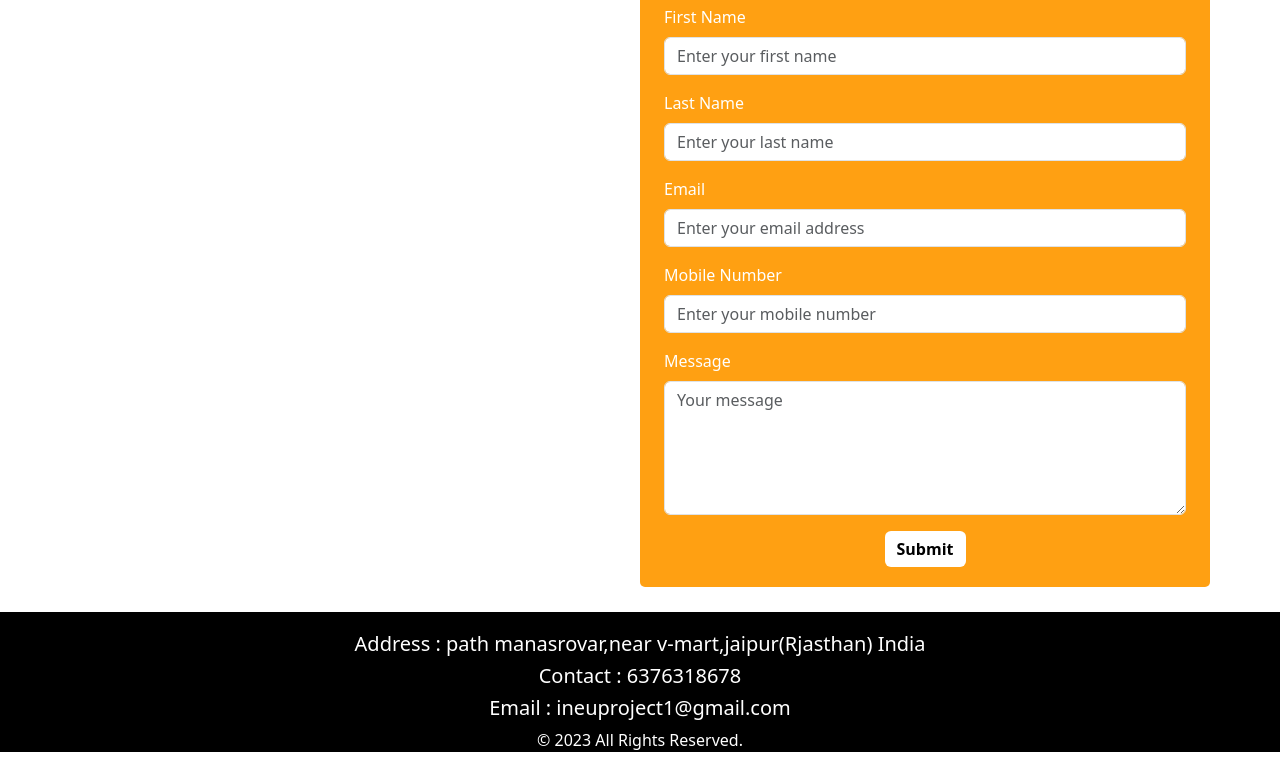
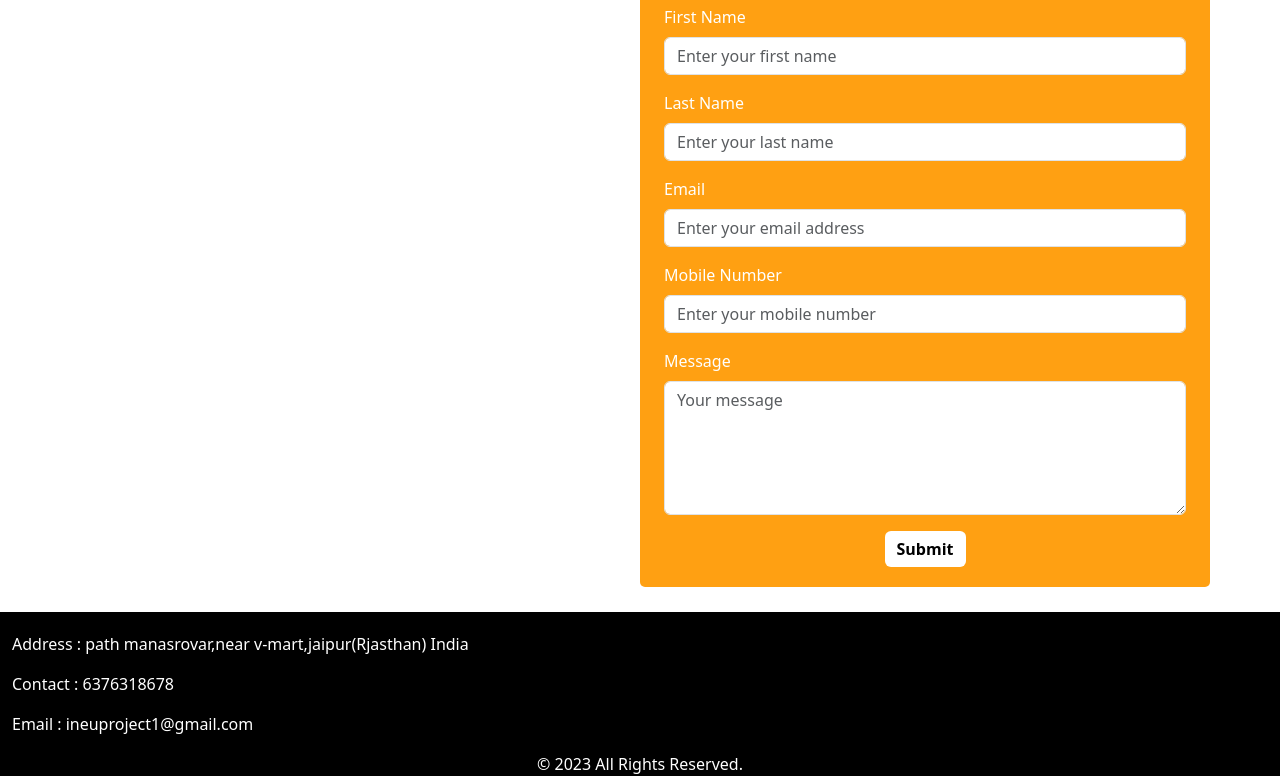
Before and after one commit to vishal-thanvi/Internship-pro1-vishal, a plain HTML site: page index.html in a window 1280 px wide. Shown: the part 2007-2789 px from the top of the page. Before the commit the page ends 2765 px from the top, so only its background shows below. Drawn offline with nearby package versions, Linux system fonts and the light colour scheme; files that its build step writes are made by us from their sources.

Commit message:
Update index.html

```diff
--- a/index.html
+++ b/index.html
@@ -49,7 +49,7 @@ color:#ffffff
 background-color: rgb(82, 82, 82);
 color: #ffffff;
 }
-h6
+.box p
 {
   font-size:20px;
   text-align: center;
@@ -264,9 +264,9 @@ h6
   <!--contact information-->
   <div class="container-fluid" style="margin-top:25px; margin-bottom: -10px; color:white; background-color: #000000;">
   <div class="box" style="padding: 10px;"></div>
-    <h6>Address : path manasrovar,near v-mart,jaipur(Rjasthan) India</h6>
-  <h6 type="tel:6376318678">Contact : 6376318678</h6>
-  <h6 type="email">Email : ineuproject1@gmail.com</h6>
+    <p>Address : path manasrovar,near v-mart,jaipur(Rjasthan) India</p>
+  <p type="tel:6376318678">Contact : 6376318678</p>
+  <p type="email">Email : ineuproject1@gmail.com</p>
   <footer class="text-center">
     <p>&copy; 2023 All Rights Reserved.</p>
   </footer>
```
